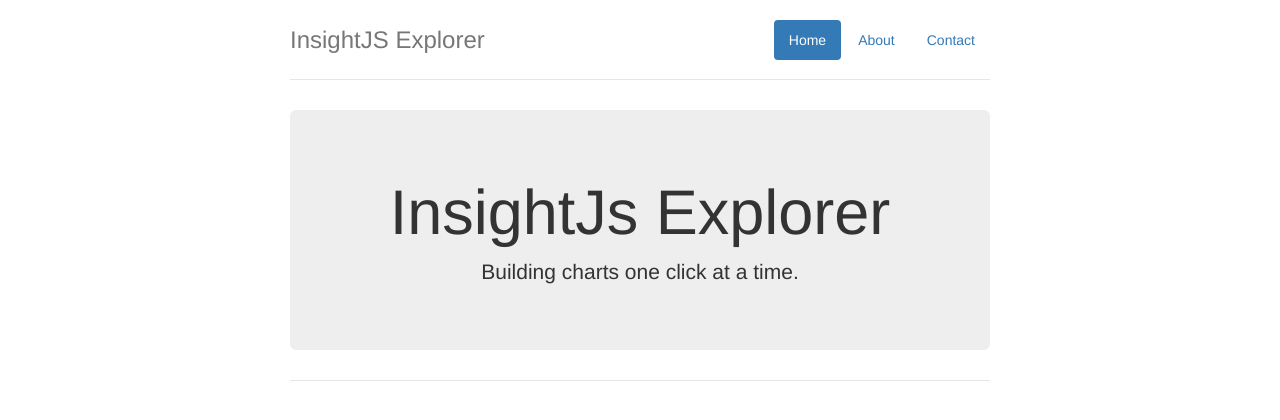
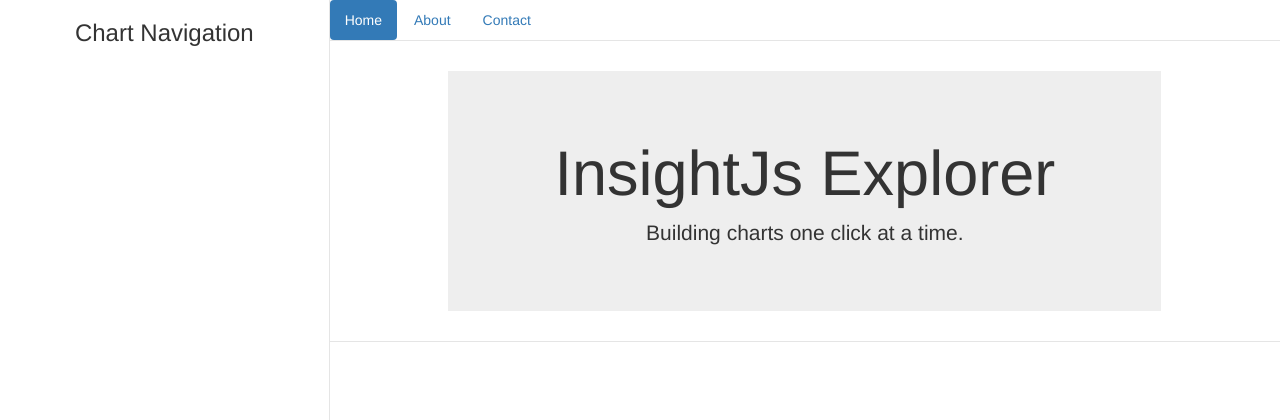
Before and after one commit to tylerferguson/insight-explorer, a website: page app/index.html in a window 1280 px wide. Shown: the top 420 px of the page. Drawn offline with nearby package versions, Linux system fonts and the light colour scheme; some packages are replaced by stand-ins of ours; files that its build step writes are made by us from their sources.

Commit message:
Created basic grid layout with flexbox

```diff
--- a/app/index.html
+++ b/app/index.html
@@ -20,20 +20,26 @@
       <p class="browsehappy">You are using an <strong>outdated</strong> browser. Please <a href="http://browsehappy.com/">upgrade your browser</a> to improve your experience.</p>
     <![endif]-->
 
-    <!-- Add your site or application content here -->
-    <div class="container">
+
+    <div class="wrapper">
+        <div class="sidebar">
+            <h3>Chart Navigation</h3>
+        </div>
+
+        <div class="main-container">
           <div class="header">
-        <ul class="nav nav-pills pull-right">
+
+            <ul class="nav nav-pills">
               <li class="active"><a ng-href="#">Home</a></li>
               <li><a ng-href="#/about">About</a></li>
               <li><a ng-href="#">Contact</a></li>
             </ul>
-        <h3 class="text-muted">InsightJS Explorer</h3>
           </div>
 
           <div ng-view=""></div>
 
           <div class="footer">
+          </div>
         </div>
     </div>
 
--- a/app/styles/main.css
+++ b/app/styles/main.css
@@ -31,14 +31,36 @@ body {
   border-top: 1px solid #e5e5e5;
 }
 
-/* Customize container */
+/* Customize main container */
 @media (min-width: 768px) {
-  .container {
-    max-width: 730px;
+  .main-container {
+      flex-grow: 3;
+
   }
 }
-.container-narrow > hr {
+.main-container-narrow > hr {
   margin: 30px 0;
+
+}
+
+.content {
+    width: 75%;
+    margin: auto;
+}
+.wrapper {
+    position: fixed;
+    top: 0px;
+    bottom: 0px;
+    right: 0px;
+    left: 0px;
+    display: flex;
+    justify-content: center;
+}
+
+.sidebar {
+    border-right: 1px solid #e5e5e5;
+    flex-grow: 1;
+    text-align: center;
 }
 
 /* Main marketing message and sign up button */
--- a/app/views/main.html
+++ b/app/views/main.html
@@ -1,6 +1,8 @@
-<div class="jumbotron">
-  <h1>InsightJs Explorer</h1>
-  <p class="lead">
-    Building charts one click at a time.
-  </p>
+<div class="content">
+    <div class="jumbotron">
+      <h1>InsightJs Explorer</h1>
+      <p class="lead">
+        Building charts one click at a time.
+      </p>
+    </div>
 </div>
```
Lines whose indentation alone changed are shown as unchanged.
